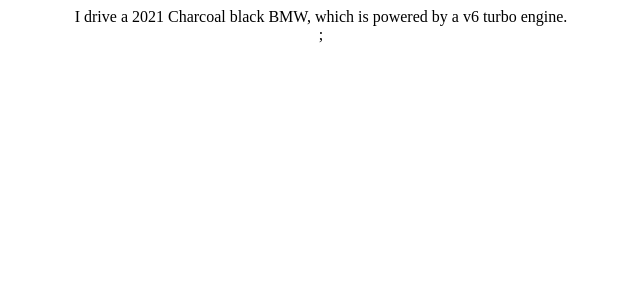
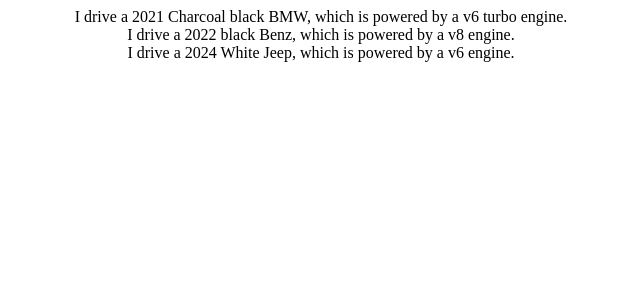
Before and after one commit to realMoyosore/react-app, a React (Create React App) app: page / in a window 1280 px wide. Shown: the top 300 px of the page, without its empty margins (319-959 px from the left). Built offline with nearby package versions, Linux system fonts and the light colour scheme.

Commit message:
props updated

```diff
--- a/src/App.js
+++ b/src/App.js
@@ -144,19 +144,32 @@
 };
 
 const App = () => {
-  return (
-    <section className="main-page">
-      <Car
-        data={{
-          brand: "BMW",
-          color: "Charcoal black",
-          model: "2021",
-          engine: "v6 turbo",
-        }}
-      />
-      ;
-    </section>
-  );
+  const cars = [
+    {
+      brand: "BMW",
+      color: "Charcoal black",
+      model: "2021",
+      engine: "v6 turbo",
+    },
+    {
+      brand: "Benz",
+      color: "black",
+      model: "2022",
+      engine: "v8",
+    },
+    {
+      brand: "Jeep",
+      color: "White",
+      model: "2024",
+      engine: "v6",
+    },
+  ];
+
+  const listOfCars = cars.map((car) => {
+    return <Car data={car} />;
+  });
+
+  return <section className="main-page">{listOfCars}</section>;
 };
 
 export default App;
```
